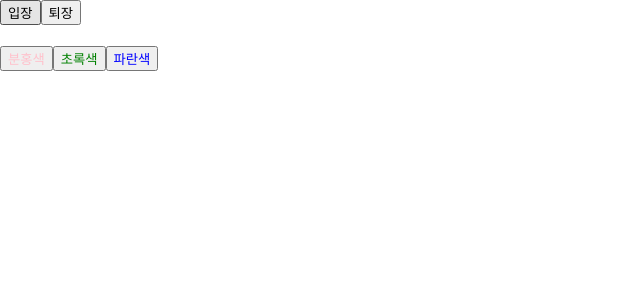
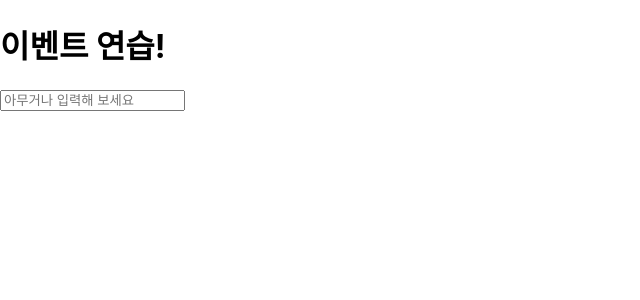
Before and after one commit to heeeun1207/ReactPrac, a React (Create React App) app in the folder react-prac/: page / in a window 1280 px wide. Shown: the top 300 px of the page, without its empty margins (0-640 px from the left). Built offline with nearby package versions, Linux system fonts and the light colour scheme.

Commit message:
console.log(e.target.value);

```diff
--- a/react-prac/src/App.js
+++ b/react-prac/src/App.js
@@ -1,8 +1,7 @@
 import React from 'react';
-import Say from './Say';
-
+import EventPractice from './EventPractice';
 const App = () => {
-  return <Say />
+  return <EventPractice />
 }
 
 export default App;
--- /dev/null
+++ b/react-prac/src/EventPractice.js
@@ -0,0 +1,24 @@
+import React, { Component } from 'react';
+
+class EventPractice extends Component {
+  render() {
+    return (
+      <div>
+        <h1>이벤트 연습!</h1>
+        <input
+          type='text'
+          name='message'
+          placeholder='아무거나 입력해 보세요'
+          onChange={
+            (e) => {
+              console.log(e.target.value);
+              //값이 바뀔 때마다 바뀌는 값을 콘솔에 기록한다.
+            }
+          }
+        />
+      </div>
+    );
+  }
+}
+
+export default EventPractice;
```
Also changed, not shown: 1 other file (tests, documents, lock files or other folders).
